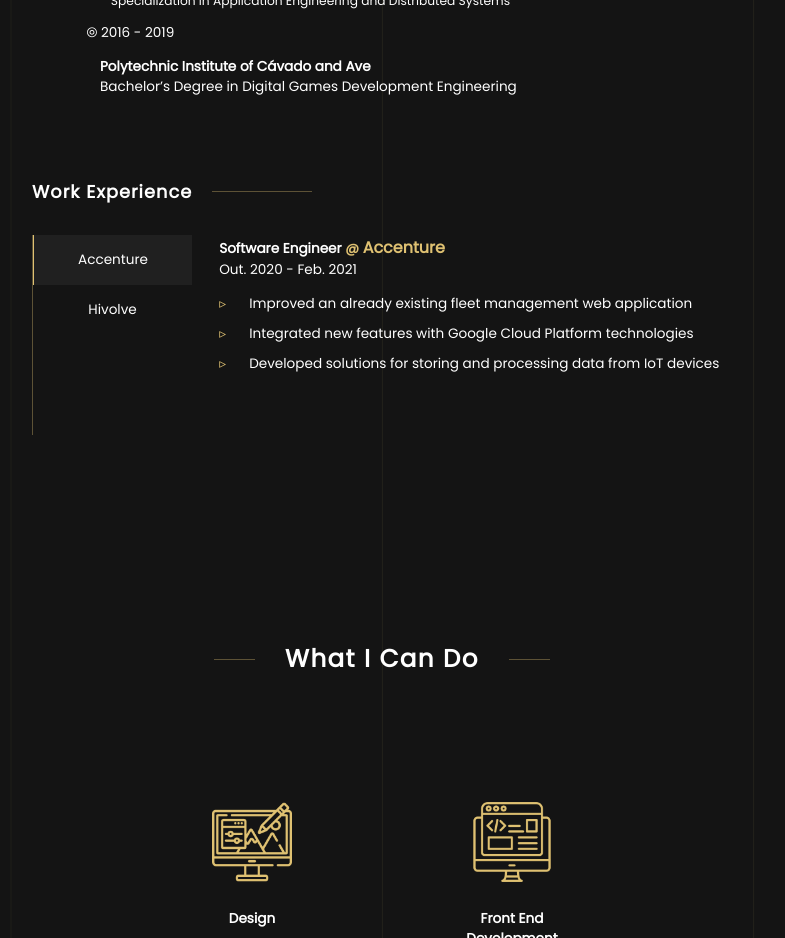
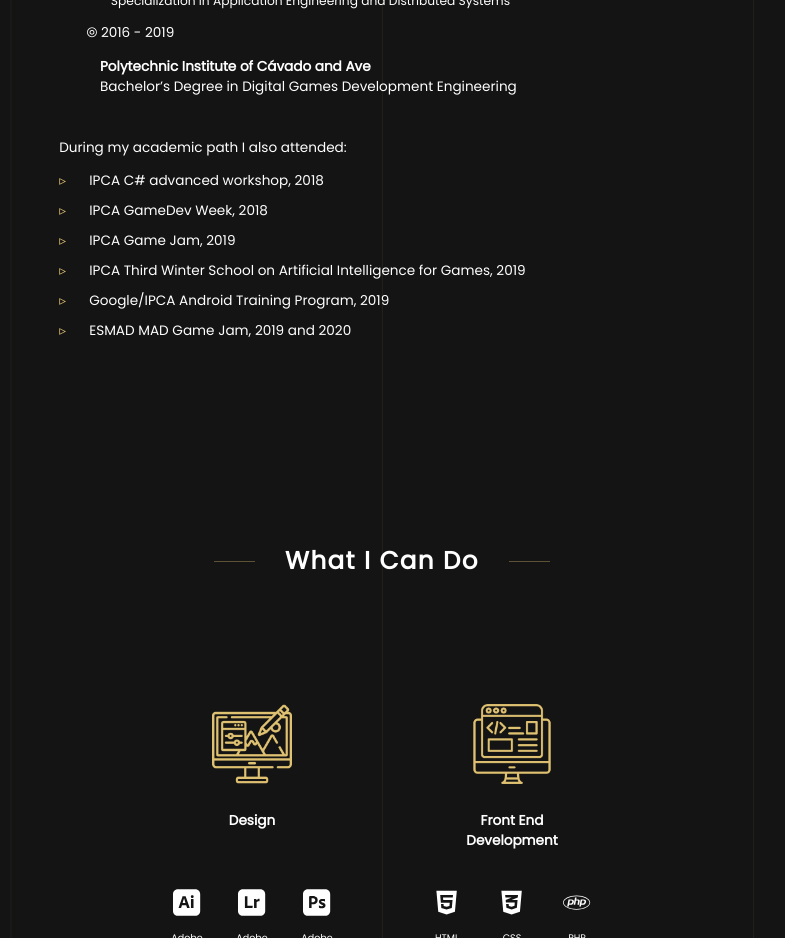
Before and after one commit to marsRocha/marsRocha.github.io, a Next.js app: page / in a window 1280 px wide. Shown: the part 1620-2558 px from the top of the page, without its empty margins (258-1043 px from the left). Built offline with nearby package versions, Linux system fonts and the light colour scheme.

Commit message:
modify jobs section

```diff
--- a/components/about.js
+++ b/components/about.js
@@ -56,26 +56,18 @@ const About = (props) => {
                         </motion.div>
                     </div>
                     <div className="info_container two">
-                        <motion.h3 className='subsubsection_title two' variants={soloVariants} initial="hidden" whileInView="visible" viewport={{once: true}}>Work Experience</motion.h3>
                         <motion.div className='info_inner' variants={soloVariants} initial="hidden" whileInView="visible" viewport={{once: true}}>
-                            <div className='tab-jobs'>
-                                {props.about.work.slice(0).reverse().map(job => (
-                                    <button className={`work-button ${currentJob == job.id ? 'work-button-active' : ''}`} key={job.id} id={job.id} onClick={() => {setCurrentJob(job.id)}}>
-                                        <span>{job.company}</span>
-                                    </button>
-                                ))}
-                            </div>
                             <div className="content jobs">
-                                <h4>
-                                    <span>{props.about.work[currentJob].role}</span>
-                                    <span className='company'> @ <a target="_blank" rel="noopener noreferrer" href={props.about.work[currentJob].companyUrl}>
-                                        {props.about.work[currentJob].company}</a></span>
-                                </h4>
-                                <p>{props.about.work[currentJob].timespan}</p>
+                                <div className='title_div'>
+                                    <span>During my academic path I also attended:</span>
+                                </div>
                                 <ul>
-                                    {props.about.work[currentJob].notes.map((note, index) => (
-                                        <li key={index}>{note}</li>
-                                    ))}
+                                    <li>IPCA C# advanced workshop, 2018</li>
+                                    <li>IPCA GameDev Week, 2018</li>
+                                    <li>IPCA Game Jam, 2019</li>
+                                    <li>IPCA Third Winter School on Artificial Intelligence for Games, 2019</li>
+                                    <li>Google/IPCA Android Training Program, 2019</li>
+                                    <li>ESMAD MAD Game Jam, 2019 and 2020</li>
                                 </ul>
                             </div>
                         </motion.div>
--- a/styles/globals.scss
+++ b/styles/globals.scss
@@ -340,7 +340,12 @@ h3 {
   text-align: left;
 
   &.two{
-    margin-top: 6em;
+    margin-top: 3em;
+
+    .title_div {
+      margin-bottom: 1em;
+    }
+
   }
 
   .content {
```
